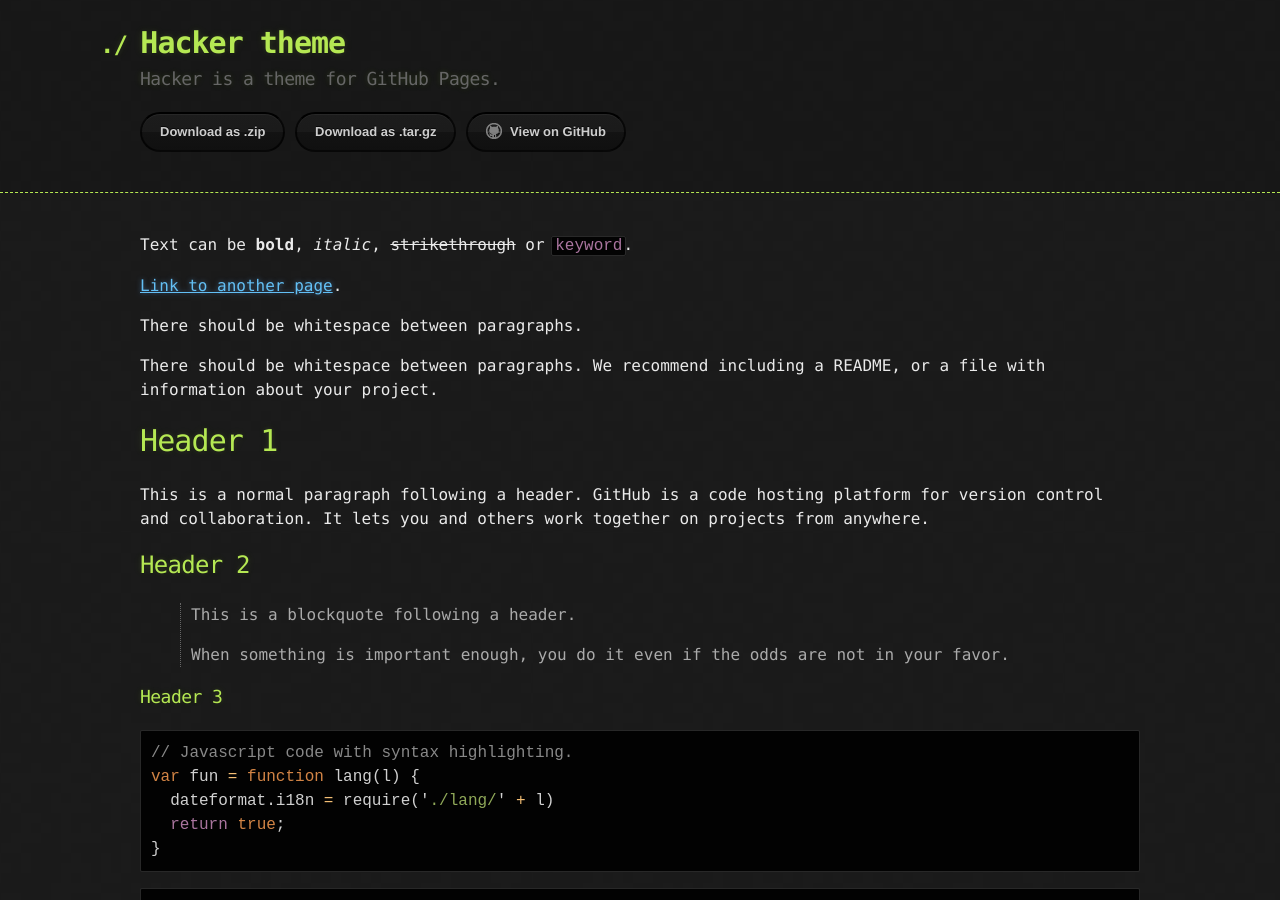
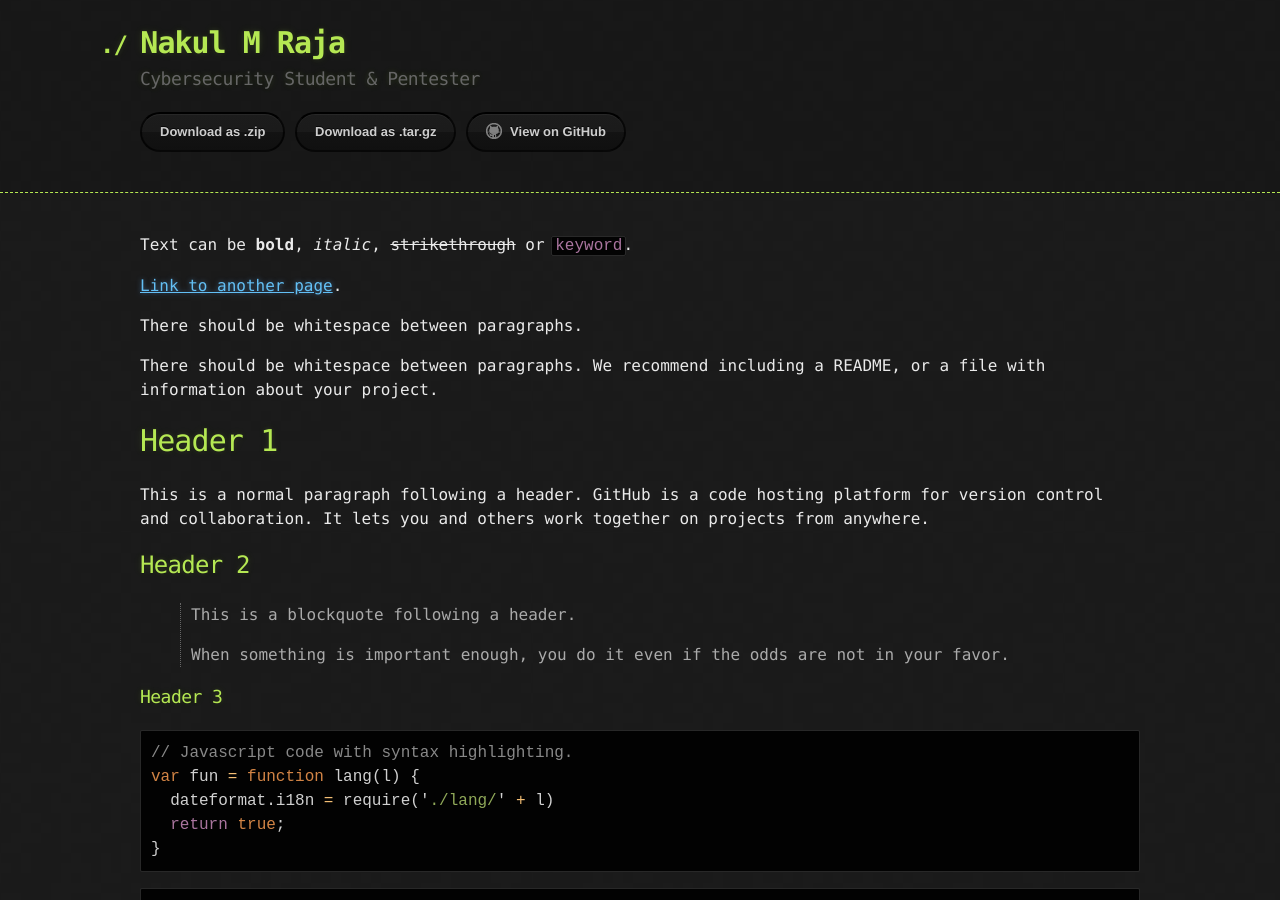
Before and after one commit to nakulmr/nakulmr.github.io, a Jekyll site: the page built from index.md, in a window 1280 px wide and 900 px high. Built offline with Jekyll 4.4.1, drawn with Linux system fonts in a browser that asks for light colours.

Commit message:
Update _config.yml

```diff
--- a/_config.yml
+++ b/_config.yml
@@ -1,5 +1,5 @@
-title: Hacker theme
-description: Hacker is a theme for GitHub Pages.
+title: Nakul M Raja
+description: Cybersecurity Student & Pentester
 show_downloads: true
 google_analytics:
 theme: jekyll-theme-hacker
```
